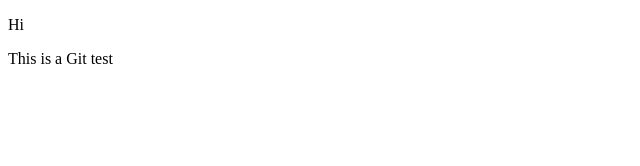
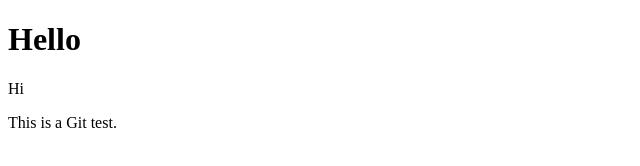
Before and after one commit to 3sc0b3d0/git-test, a website: page index.html in a window 1280 px wide. Shown: the whole page, without its empty margins (0-640 px from the left). Drawn offline with Linux system fonts and the light colour scheme.

Commit message:
Using NPM

```diff
--- a/index.html
+++ b/index.html
@@ -1,9 +1,9 @@
 <!DOCTYPE html>
 <html>
     <body>
+        <h1>Hello</h1>
+        <p>Hi</p>
+        <p>This is a Git test. </p>
+    </body>
 
-        <p>Hi</p>
-        <p>This is a Git test</p>
-    </body>
-    <p></p>
 </html>
```
Also changed, not shown: package.json (added, +24 -0 lines), 2 other files.
